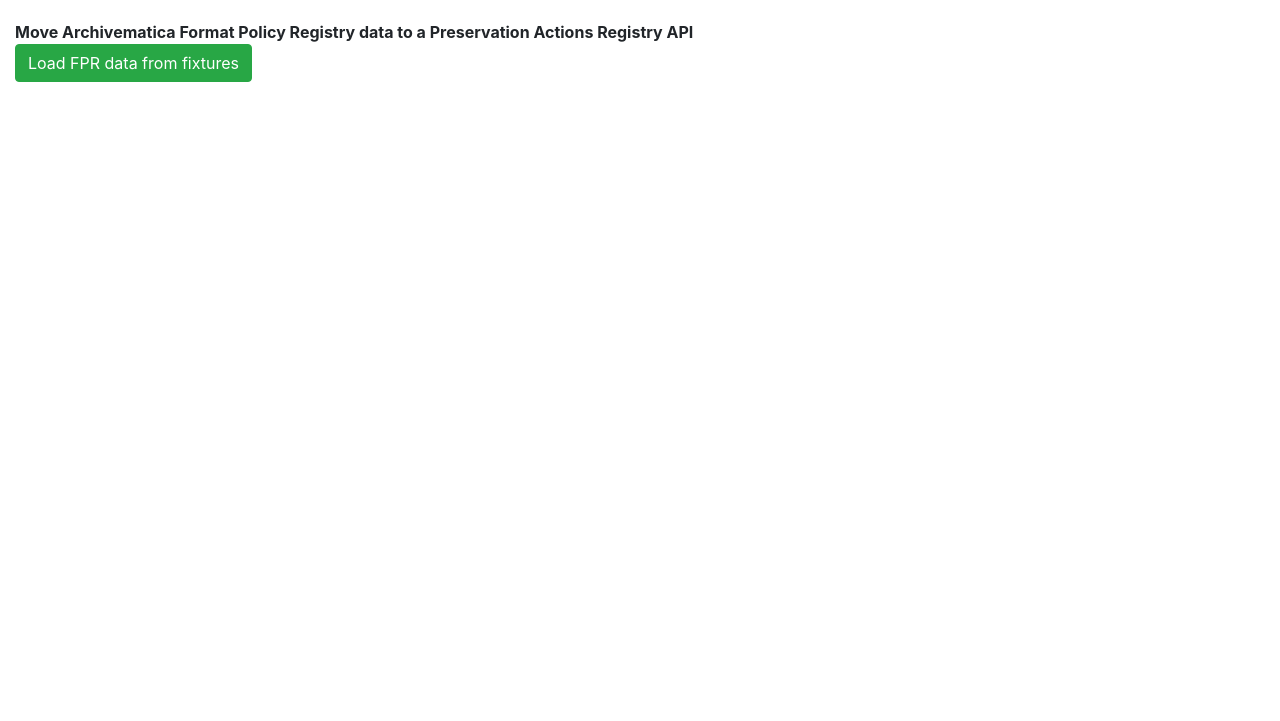
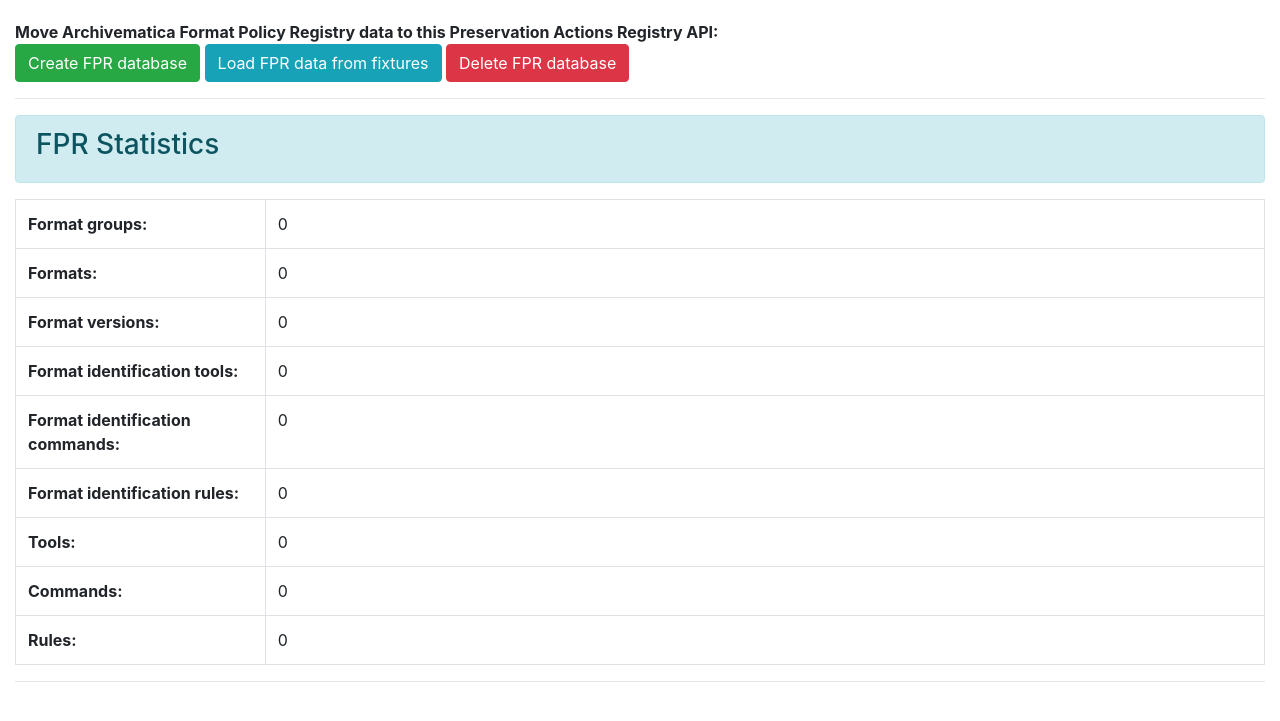
Before and after one commit to artefactual-labs/fpr2par, a Flask app: page / in a window 1280 px wide. Shown: the part 64-785 px from the top of the page. Run offline with Flask 2, Linux system fonts and the light colour scheme; data that the repository does not hold is empty; some libraries are stand-ins or nearby versions.

Commit message:
add ability to create and delete FPR database from UI. Update README

```diff
--- a/fpr2par/templates/index.html
+++ b/fpr2par/templates/index.html
@@ -1,6 +1,29 @@
 {% extends "base.html" %}
 
 {% block content %}
-<strong>Move Archivematica Format Policy Registry data to a Preservation Actions Registry API</strong>
-<p><a href="/add_fpr_data"><button type="button" class="btn btn-success">Load FPR data from fixtures</button></a></p>
+<strong>Move Archivematica Format Policy Registry data to this Preservation Actions Registry API:</strong>
+<br />
+<a href="/create_fpr_database"><button type="button" class="btn btn-success">Create FPR database</button></a>
+<a href="/add_fpr_data"><button type="button" class="btn btn-info">Load FPR data from fixtures</button></a>
+<a href="/delete_fpr_database"><button type="button" class="btn btn-danger">Delete FPR database</button></a>
+
+
+<hr />
+<div class="alert alert-info"><h4 class="h3">FPR Statistics</h4></div>
+
+
+<table class="table table-bordered table-condensed">
+  <tr><td width=20%><strong>Format groups:</strong></td><td>{{formatGroups}}</td></tr>
+  <tr><td width=20%><strong>Formats:</strong></td><td>{{formats}}</td></tr>
+  <tr><td width=20%><strong>Format versions:</strong></td><td>{{formatVersions}}</td></tr>
+  <tr><td width=20%><strong>Format identification tools:</strong></td><td>{{idTools}}</td></tr>
+  <tr><td width=20%><strong>Format identification commands:</strong></td><td>{{idCommands}}</td></tr>
+  <tr><td width=20%><strong>Format identification rules:</strong></td><td>{{idRules}}</td></tr>
+  <tr><td width=20%><strong>Tools:</strong></td><td>{{tools}}</td></tr>
+  <tr><td width=20%><strong>Commands:</strong></td><td>{{commands}}</td></tr>
+  <tr><td width=20%><strong>Rules:</strong></td><td>{{rules}}</td></tr>
+</table>
+
+<hr />
+
 {% endblock %}
--- a/fpr2par/views.py
+++ b/fpr2par/views.py
@@ -1,12 +1,58 @@
 from flask import Flask, render_template, flash, redirect, request
 from fpr2par import app, db
+import os
+from .create_fpr_database import createdbase
 from .add_fpr_data import adddata
+from .delete_fpr_database import deletedbase
 from datetime import datetime
+from .models import (
+    fpr_formats,
+    fpr_format_groups,
+    fpr_format_versions,
+    fpr_id_tools,
+    fpr_id_commands,
+    fpr_id_rules,
+    fpr_tools,
+    fpr_commands,
+    fpr_rules,
+)
 
 
 @app.route("/", methods=["GET"])
 def home():
-    return render_template("index.html")
+    if os.path.isfile("fpr2par.db"):
+        formatGroups = fpr_format_groups.query.count()
+        formats = fpr_formats.query.count()
+        formatVersions = fpr_format_versions.query.count()
+        idTools = fpr_id_tools.query.count()
+        idCommands = fpr_id_commands.query.count()
+        idRules = fpr_id_rules.query.count()
+        tools = fpr_tools.query.count()
+        commands = fpr_commands.query.count()
+        rules = fpr_rules.query.count()
+    else:
+        formats = ""
+        formatGroups = ""
+        formatVersions = ""
+        idTools = ""
+        idCommands = ""
+        idRules = ""
+        tools = ""
+        commands = ""
+        rules = ""
+
+    return render_template(
+        "index.html",
+        formatGroups=formatGroups,
+        formats=formats,
+        formatVersions=formatVersions,
+        idTools=idTools,
+        idCommands=idCommands,
+        idRules=idRules,
+        tools=tools,
+        commands=commands,
+        rules=rules,
+    )
 
 
 @app.route("/add_fpr_data", methods=["GET"])
@@ -14,5 +60,16 @@
     duration = adddata()
     flash("FPR data loaded")
     flash("Import duration: " + duration)
+    return redirect("/")
 
-    return render_template("index.html")
+
+@app.route("/create_fpr_database", methods=["GET"])
+def createFPRdbase():
+    createdbase()
+    return redirect("/")
+
+
+@app.route("/delete_fpr_database", methods=["GET"])
+def deleteFPRdata():
+    deletedbase()
+    return redirect("/")
```
Also changed, not shown: fpr2par/create_fpr_database.py (added, +12 -0 lines), fpr2par/delete_fpr_database.py (added, +10 -0 lines), README.md.
